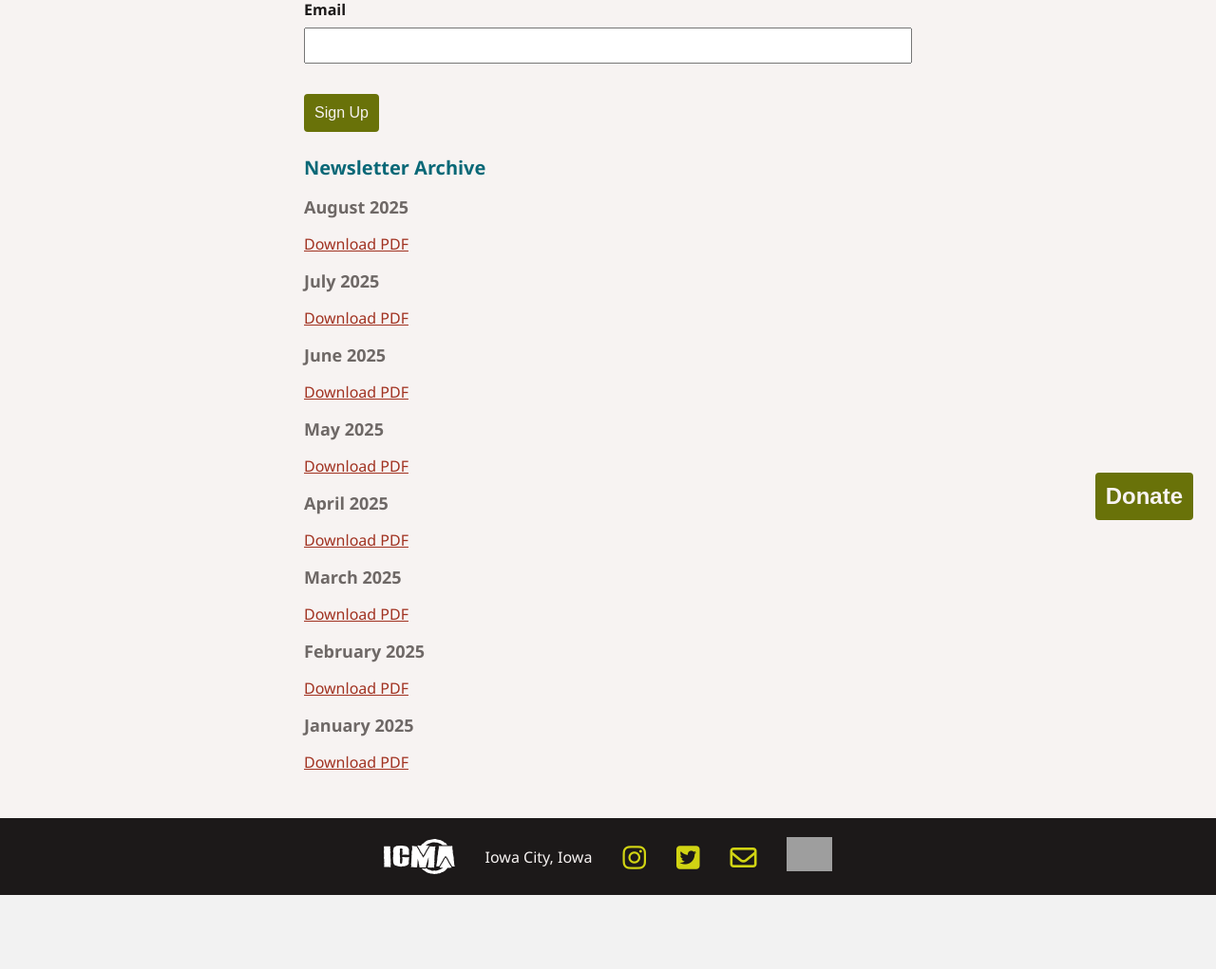
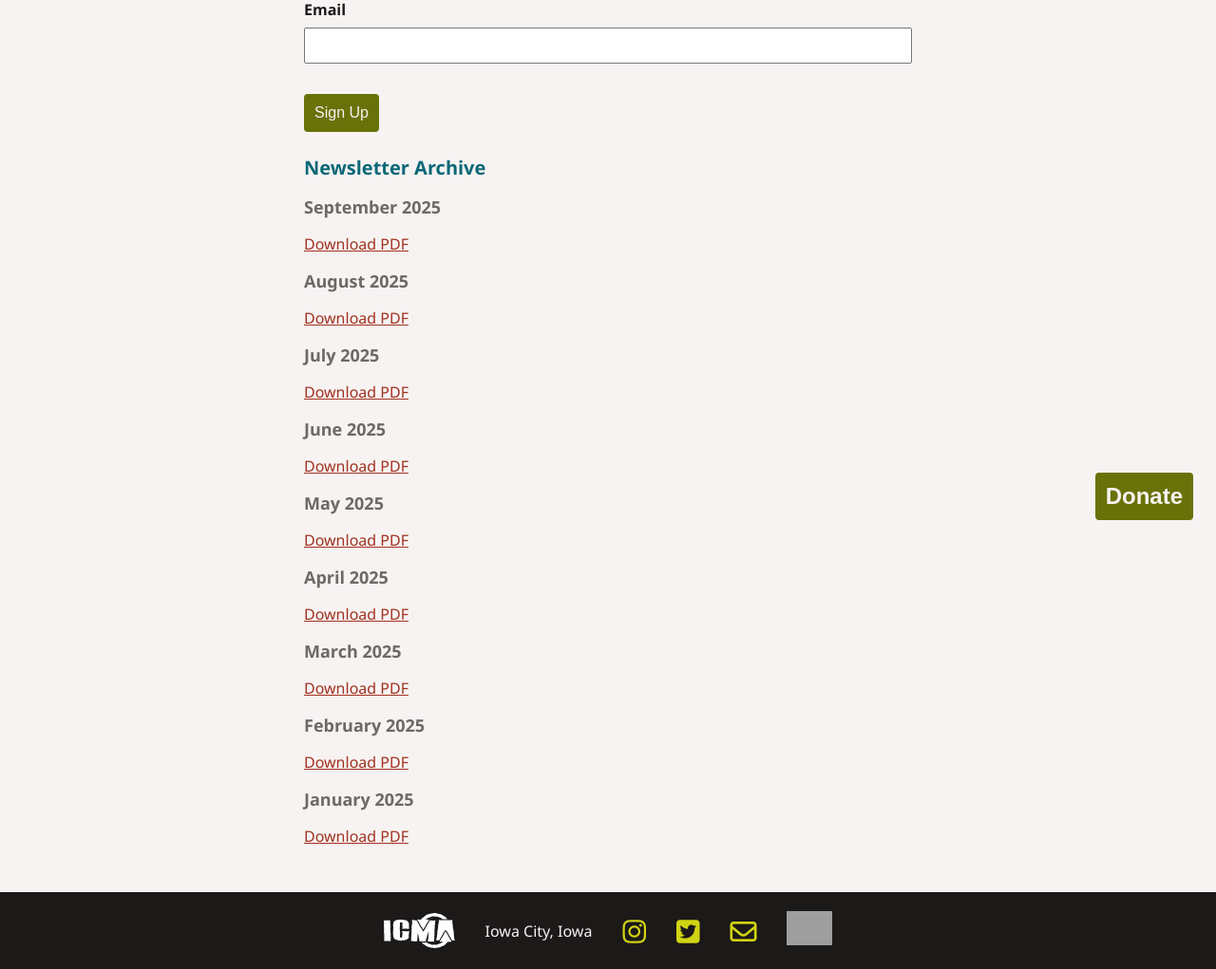
Before and after one commit to icmutualaid/icma-website, a Flask app: page /newsletter/signup in a window 1280 px wide. Shown: the part 228-1249 px from the top of the page at 95% size. Before the commit the page ends 1171 px from the top, so only its background shows below. Run offline with Flask 3, Linux system fonts and the light colour scheme; some libraries are stand-ins or nearby versions; grey boxes are pictures that could not be loaded.

Commit message:
update newsletter archive
add sept. newsletter

```diff
--- a/blog/templates/newsletter/signup.html
+++ b/blog/templates/newsletter/signup.html
@@ -28,7 +28,12 @@
 
 <h2>Newsletter Archive</h2>
 <div class="newsletter-archive">
-        <div class="issue">
+    <div class="issue">
+        <h3>September 2025</h3>
+        <a target="_blank"
+        href="https://www.dropbox.com/scl/fi/o69k9aiwga76kwg9ve2xq/ICMA_Newsletter_9.pdf?rlkey=pc1qlfb7wge1ujqz86sb8khkr&st=tr7wpn4e&dl=0">Download PDF</a>
+    </div>
+    <div class="issue">
         <h3>August 2025</h3>
         <a target="_blank"
         href="https://www.dropbox.com/scl/fi/oj87zixuxpbni9pcyxwz3/ICMA_Newsletter_8.pdf?rlkey=yuhbrtifcu8jirbm7umw2d0rl&st=wlnb7kmj&dl=0">Download PDF</a>
```
